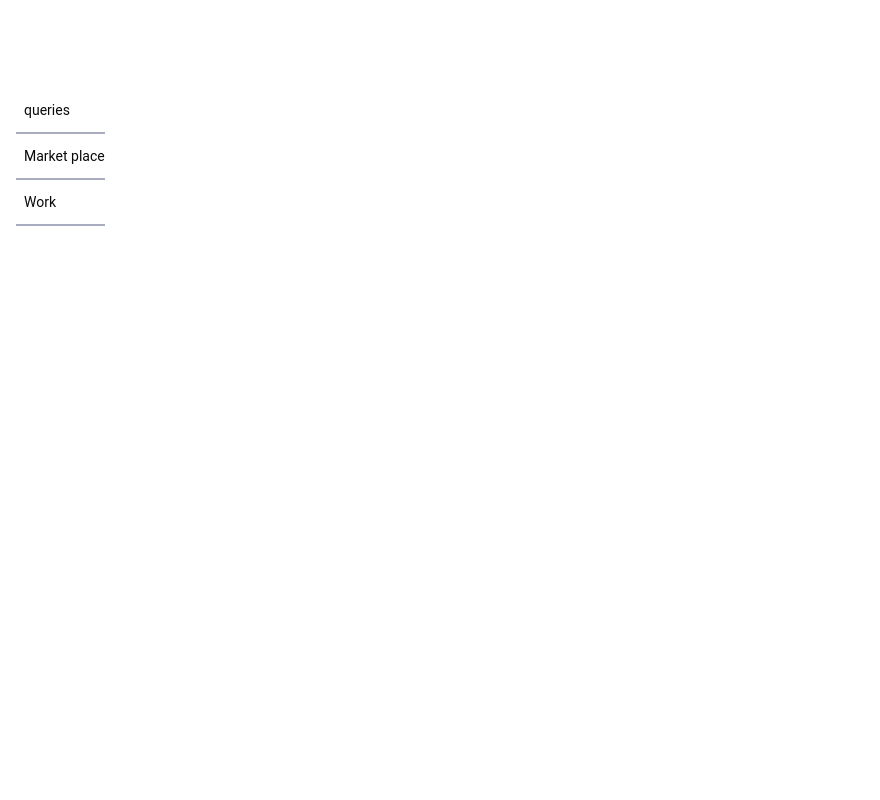
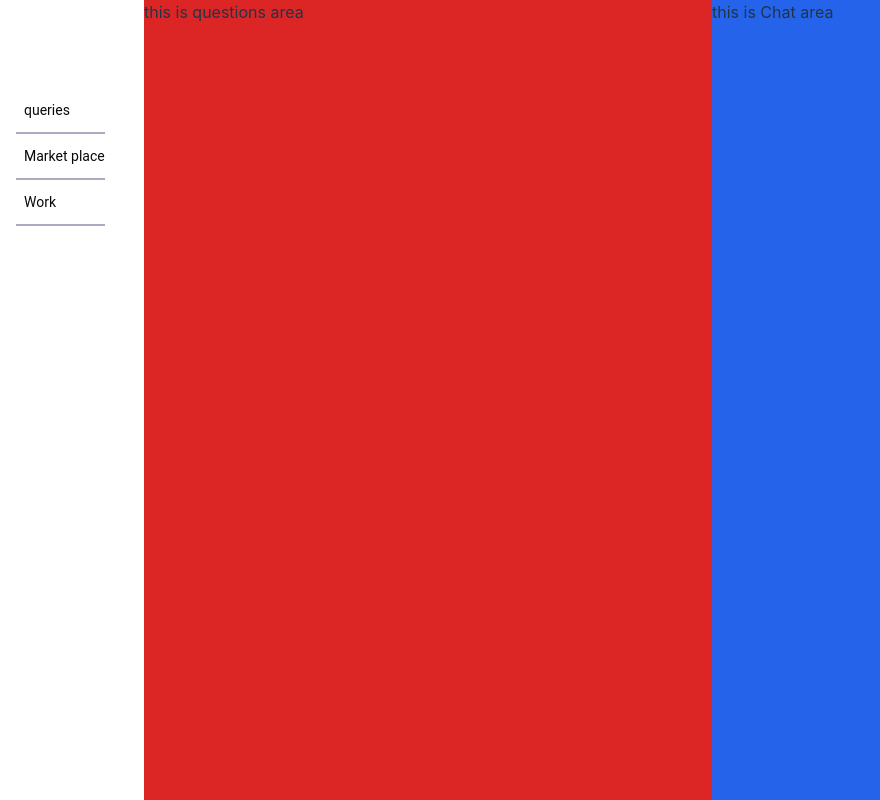
Before and after one commit to Vy-shak/ArchiAdda, a React (Vite) app in the folder frontEnd/: page /home in a window 1280 px wide. Shown: the whole page, without its empty margins (0-880 px from the left). Built offline with nearby package versions, Linux system fonts and the light colour scheme; some icons are missing.

Commit message:
added the leyout

```diff
--- a/frontEnd/src/Constant.jsx
+++ b/frontEnd/src/Constant.jsx
@@ -1 +1 @@
-export const Navmenu = [{ name: "queries", icon: 'message-dots' }, { name: "Market place", icon: 'store' }, { name: "Work", icon: 'briefcase' }]
+export const Navmenu = [{ name: "queries", icon: 'message-dots' }, { name: "Market place ", icon: 'store' }, { name: "Work", icon: 'briefcase' }]
--- a/frontEnd/src/components/Home/Sidebar.jsx
+++ b/frontEnd/src/components/Home/Sidebar.jsx
@@ -2,6 +2,7 @@ import React from 'react';
 import Menubox from './Menubox';
 import { Navmenu } from '../../Constant';
 import { useState } from 'react';
+import { NavLink } from 'react-router-dom';
 
 function Sidebar() {
     const [miniSbar, setminiSbar] = useState(false)
@@ -11,13 +12,15 @@ function Sidebar() {
     }
 
     return (
-        <div className={`${miniSbar ? 'w-12' : 'w-36'} px-4 h-full transition-width ease-in-out flex flex-col justify-start items-start bg-white absolute bottom-0 left-0`}>
+        <div className={`${miniSbar ? 'w-12' : 'w-36'} px-4 h-full transition-width ease-in-out flex flex-col justify-start flex-shrink-0 items-start bg-white relative bottom-0 left-0`}>
             <div onClick={handleSbar} className={` ${miniSbar ? 'justify-center' : null} w-full h-fit flex justify-end items-center `}>
                 <box-icon name='menu-alt-right'></box-icon>
             </div>
             <div className='w-fit h-fit mt-16'>
                 {Navmenu.map((item) => (
-                    <Menubox type={item.icon} name={item.name} visibility={miniSbar} />
+                    <NavLink to='/home'>
+                        <Menubox type={item.icon} name={item.name} visibility={miniSbar} />
+                    </NavLink>
                 ))}
             </div>
         </div>
--- a/frontEnd/src/pages/Home.jsx
+++ b/frontEnd/src/pages/Home.jsx
@@ -1,10 +1,13 @@
 import React from 'react';
 import Sidebar from '../components/Home/Sidebar';
+import { Questions, Chat } from '../sections/export';
 
 function Home() {
     return (
-        <section>
+        <section className='w-screen h-screen flex justify-center items-center '>
             <Sidebar />
+            <Questions />
+            <Chat />
         </section>
     )
 }
--- a/frontEnd/src/sections/export.js
+++ b/frontEnd/src/sections/export.js
@@ -1,6 +1,8 @@
 import Hero from "./Hero";
+import Questions from "./home/Questions";
+import Chat from "./home/Chat";
 
 
 
 
-export { Hero }
+export { Hero, Questions, Chat }
--- /dev/null
+++ b/frontEnd/src/sections/home/Chat.jsx
@@ -0,0 +1,11 @@
+import React from 'react'
+
+function Chat() {
+    return (
+        <section className='w-full h-full flex bg-blue-600'>
+            this is Chat area
+        </section>
+    )
+}
+
+export default Chat
--- /dev/null
+++ b/frontEnd/src/sections/home/Questions.jsx
@@ -0,0 +1,12 @@
+import React from 'react'
+
+function Questions() {
+    return (
+        <section className='w-full h-full flex bg-red-600'>
+            this is questions area
+        </section>
+    )
+
+}
+
+export default Questions
```
